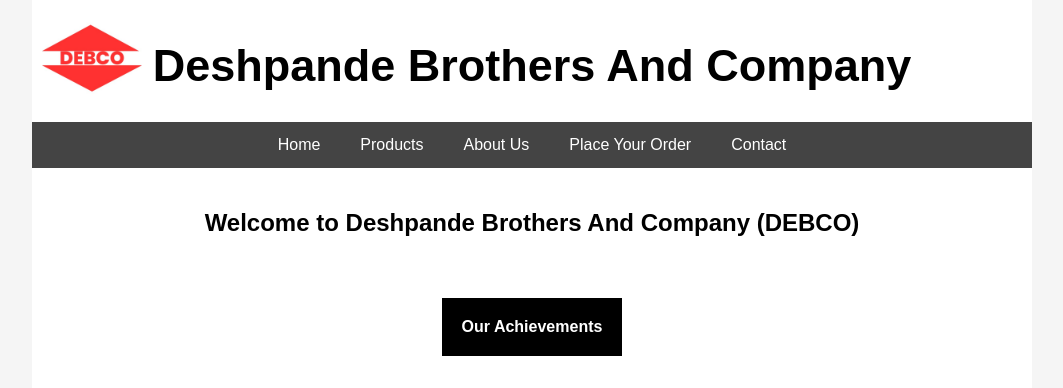
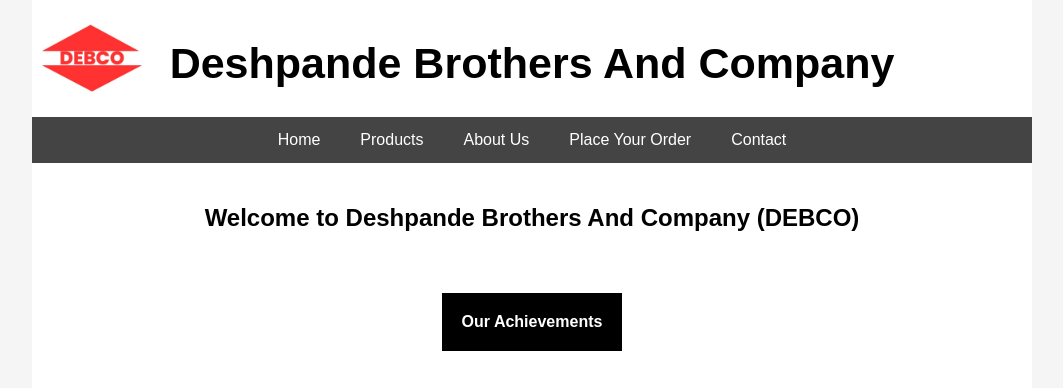
Before and after one commit to JoshiDemo/DEBCOdeploy, a plain HTML site: page index.html in a window 1280 px wide. Shown: the top 388 px of the page, without its empty margins (108-1171 px from the left). Drawn offline with Linux system fonts and the light colour scheme.

Commit message:
Update styles.css

```diff
--- a/css/styles.css
+++ b/css/styles.css
@@ -28,7 +28,7 @@
 }
 
 header h1 {
-    font-size: 45px; /* Increased font size */
+    font-size: 43px; /* Increased font size */
 }
 
 nav {
```
